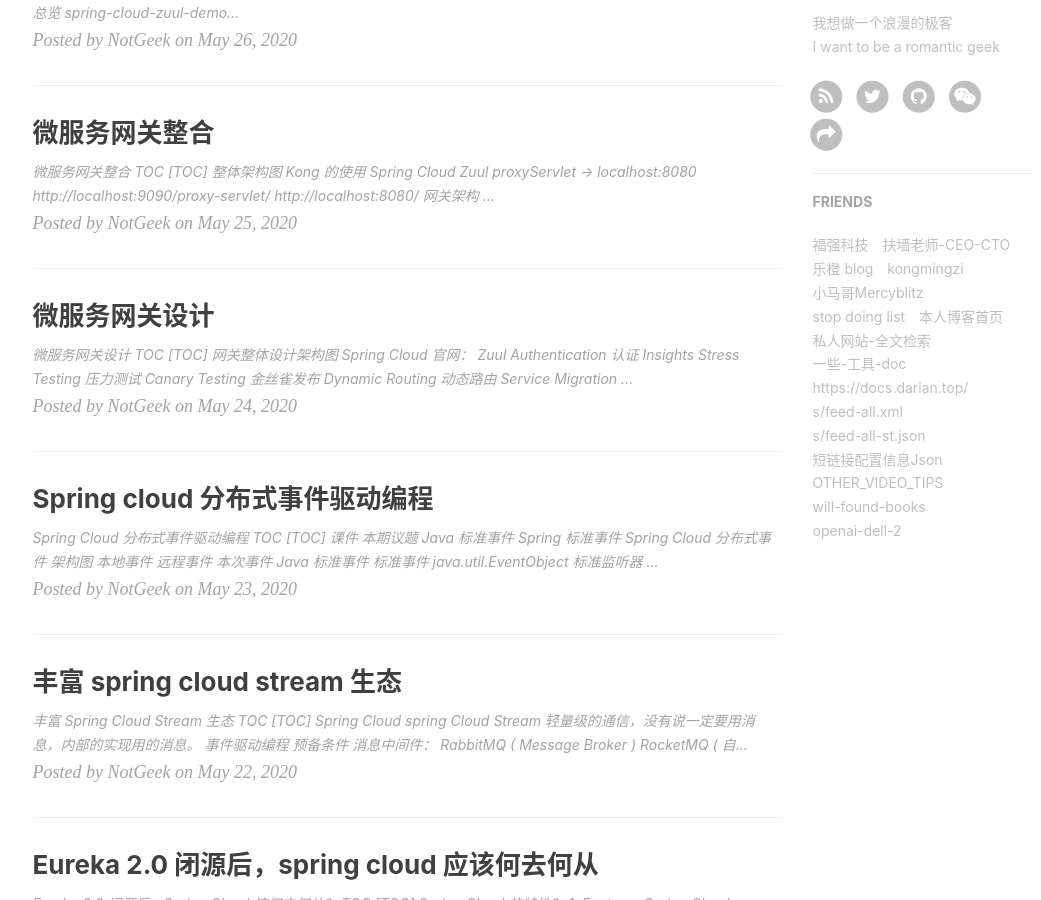
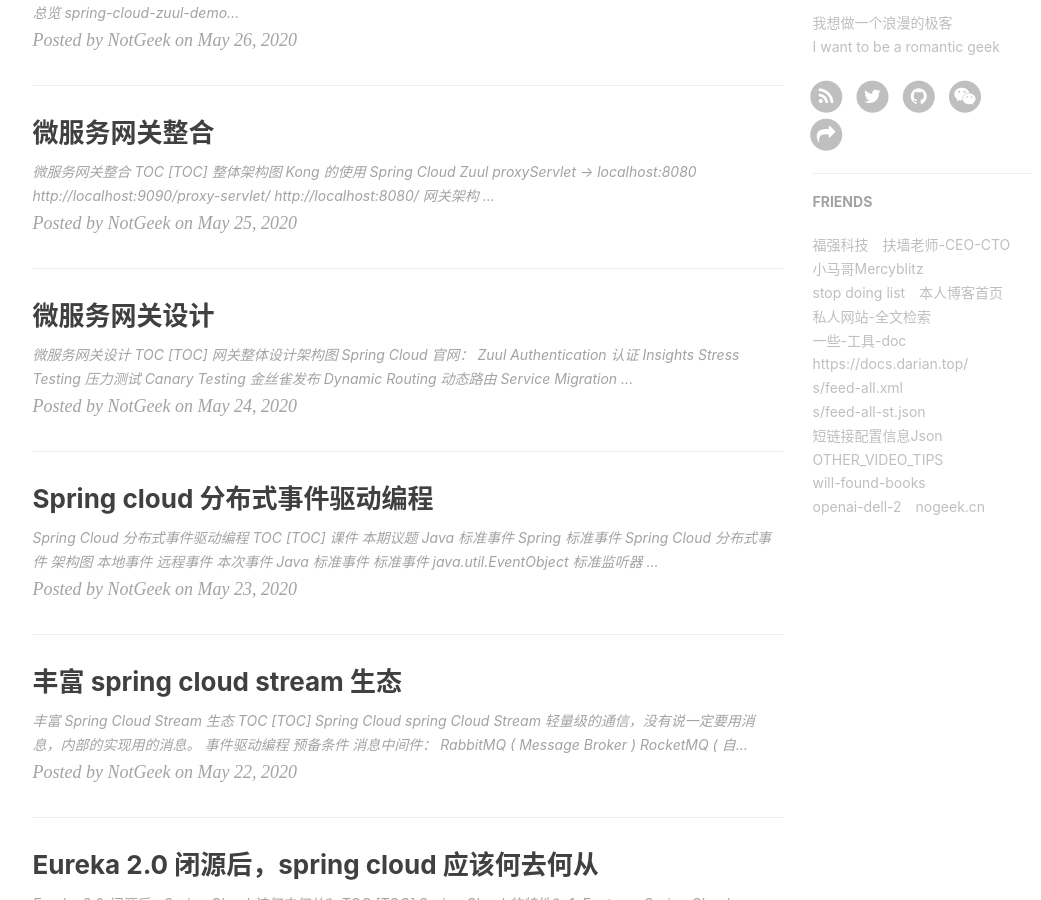
Before and after one commit to nogeek-cn/nogeek-cn.github.io, a Jekyll site: the page built from index.html, in a window 1280 px wide and 900 px high, scrolled down 1131 px. Shown: the whole window, without its empty margins (135-1176 px from the left). Built offline with Jekyll 4.4.1, drawn with Linux system fonts in a browser that asks for light colours; nearby versions of some CDN libraries; the list of posts is cut into pages by our own code; comment, search, counter and statistics services are not loaded.

Commit message:
Update _config.yml

```diff
--- a/_config.yml
+++ b/_config.yml
@@ -117,14 +117,6 @@
     href: "https://afoo.me/"
   },
   {
-    title: "乐橙 blog",
-    href: "https://www.lechengweb.com/"
-  },
-  {
-    title: "kongmingzi",
-    href: "https://www.kongmingzi.com/"
-  },
-  {
     title: "小马哥Mercyblitz",
     href: "https://mercyblitz.github.io/"
   },
@@ -171,6 +163,10 @@
   {
     title: "openai-dell-2",
     href: "/other/openai/dell-2/"
+  },
+   {
+    title: "nogeek.cn",
+    href: "https://nogeek.cn"
   }
 
 ]
```
